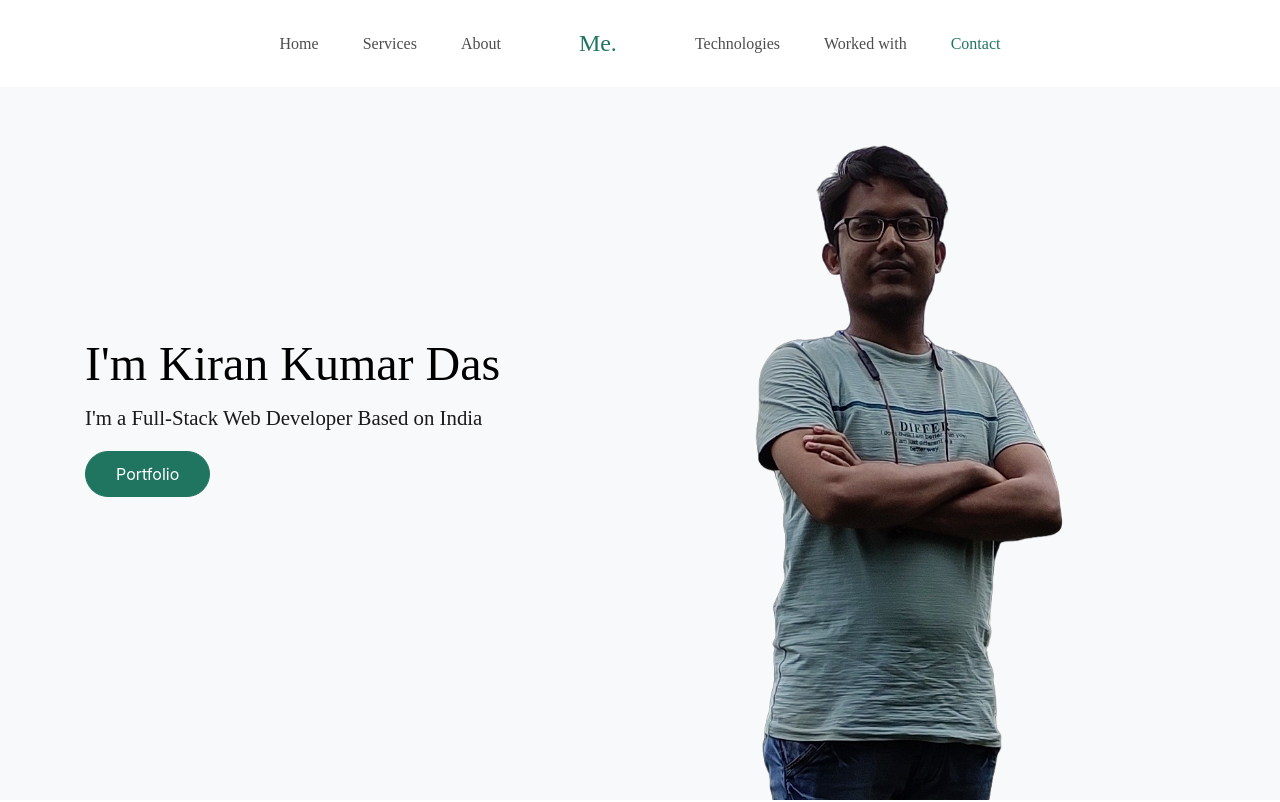
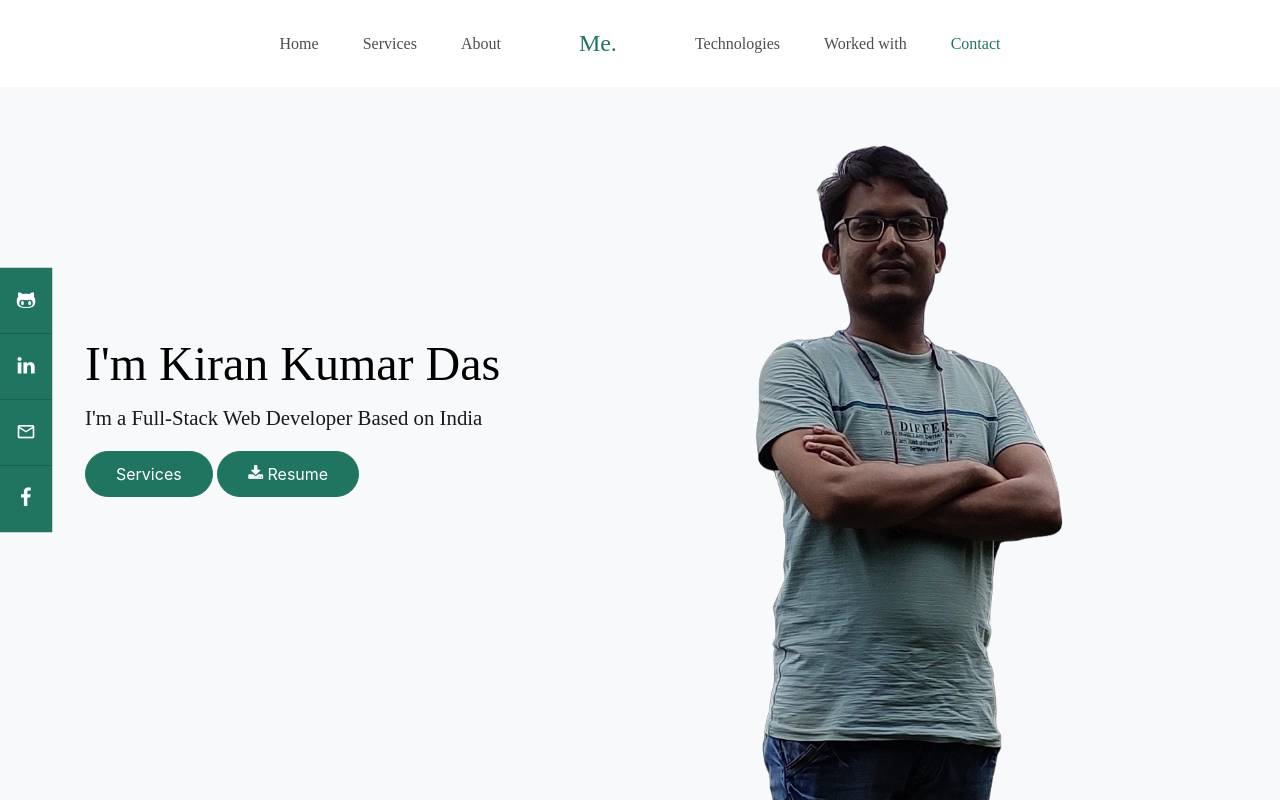
Before and after one commit to 224alpha/kiran.github.io, a plain HTML site: page index.html in a window 1280 px wide. Shown: the top 802 px of the page. Drawn offline with Linux system fonts and the light colour scheme; some packages are replaced by stand-ins of ours; a script that the page names is missing; files whose address does not match are found by name; a web font is replaced by a local one.

Commit message:
Added side social panel

```diff
--- a/css/style.css
+++ b/css/style.css
@@ -1,6 +1,6 @@
 /* Base */
 html {
-  overflow-x: hidden; }
+  overflow-x: hidden !important; }
 
 body {
   line-height: 1.7;
@@ -134,6 +134,10 @@ body:after {
   @media (min-width: 768px) {
     .site-section-heading {
       font-size: 3rem; } }
+
+.btn-side-by-side p {
+  display: inline-block;
+}
 
 .site-footer {
   padding: 4em 0;
@@ -894,3 +898,28 @@ body:after {
     color: #888888; }
     .footer a:hover {
       color: #000; }
+
+
+.social-icon-bar {
+  position: fixed;
+  top: 50%;
+  -webkit-transform: translateY(-50%);
+  -ms-transform: translateY(-50%);
+  transform: translateY(-50%);
+  z-index: 100000;
+}
+.social-icon-bar a {
+  display: block;
+  text-align: center;
+  padding: 16px;
+  transition: all 0.3s ease;
+  color: white;
+  font-size: 20px;
+  background: #207561;
+  -webkit-box-shadow: 0px 0px 1px 0px rgba(0,0,0,1);
+  -moz-box-shadow: 0px 0px 1px 0px rgba(0,0,0,1);
+  box-shadow: 0px 0px 1px 0px rgba(0,0,0,1);
+}
+.social-icon-bar a:hover {
+  background-color: #0d4e3f;
+}
--- a/index.html
+++ b/index.html
@@ -40,13 +40,13 @@
       <div class="site-mobile-menu-body"></div>
     </div>
 
-    <header class="site-navbar py-4 js-sticky-header site-navbar-target" role="banner">
+    <header class="site-navbar py-4 js-sticky-header site-navbar-target">
 
       <div class="container-fluid">
         <div class="row align-items-center justify-content-center">
 
           <div class="">
-            <nav class="site-navigation position-relative text-right" role="navigation">
+            <nav class="site-navigation position-relative text-right">
               <ul class="site-menu main-menu js-clone-nav mr-auto d-none d-lg-block">
                 <li><a href="#home-section" class="nav-link">Home</a></li>
                 <li><a href="#services-section" class="nav-link">Services</a></li>
@@ -62,7 +62,7 @@
 
           <div class="text-left">
 
-            <nav class="site-navigation position-relative" role="navigation">
+            <nav class="site-navigation position-relative">
               <ul class="site-menu main-menu js-clone-nav mr-auto d-none d-lg-block">
                 <li><a href="#technology-section" class="nav-link">Technologies</a></li>
                 <li><a href="#clients-section" class="nav-link">Worked with</a></li>
@@ -91,8 +91,10 @@
               <div class="col-lg-6">
                 <h1 class="text-black">I'm Kiran Kumar Das</h1>
                 <p class="lead">I'm a Full-Stack Web Developer Based on India</p>
-                <p><a href="#portfolio-section" class="btn smoothscroll btn-primary">Portfolio</a></p>
-
+                <div class="btn-side-by-side">
+                  <p><a href="#services-section" class="btn smoothscroll btn-primary">Services</a></p>
+                  <p><a href="resume_kiran.pdf" class="btn smoothscroll btn-primary" download><span class="icon-download"></span> Resume</a></p>
+                </div>
               </div>
             </div>
           </div>
@@ -463,8 +465,29 @@
       </div>
     </footer>
 
-  </div> <!-- .site-wrap -->
+    <!--side social bar-->
+    <!--<div class="side-social-bar">
+      <div class="social-item github">
+        <a href="#"><p>Github <span class="icon-github-alt"></span></p></a>
+      </div>
+      <div class="social-item linkedin">
+        <a href="#"><p>Linkedin <span class="icon-linkedin"></span></p></a>
+      </div>
+      <div class="social-item linkedin">
+        <a href="#"><p>Gmail <span class="icon-mail_outline"></span></p></a>
+      </div>
+      <div class="social-item facebook">
+        <a href="#"><p>Facebook <span class="icon-facebook-f"></span></p></a>
+      </div>
+    </div>-->
 
+    <div class="social-icon-bar">
+      <a href="https://github.com/kiranonline" target="_blank" class="github"><span class="icon-github-alt"></span></a>
+      <a href="https://www.linkedin.com/in/kiran-kumar-das-90422914a/" target="_blank" class="linkedin"><span class="icon-linkedin"></span></a>
+      <a href="mailto:kirankumardas18091997@gmail.com?Subject=I%20have%20a%20query" target="_blank" class="google"><span class="icon-mail_outline"></span></a>
+      <a href="https://www.facebook.com/kiran.das.3994" target="_blank" class="facebook"><span class="icon-facebook-f"></span></a>
+    </div>
+  </div>
   <script src="js/jquery-3.3.1.min.js"></script>
   <script src="js/jquery-ui.js"></script>
   <script src="js/popper.min.js"></script>
@@ -482,7 +505,7 @@
   <script type="text/javascript">
     var Tawk_API=Tawk_API||{}, Tawk_LoadStart=new Date();
     (function(){
-    var s1=document.createElement("script"),s0=document.getElementsByTagName("script")[0];
+    var s1 = document.createElement("script"),s0=document.getElementsByTagName("script")[0];
     s1.async=true;
     s1.src='https://embed.tawk.to/5db84b26e4c2fa4b6bd8fb50/default';
     s1.charset='UTF-8';
```
Also changed, not shown: 1 other file.
